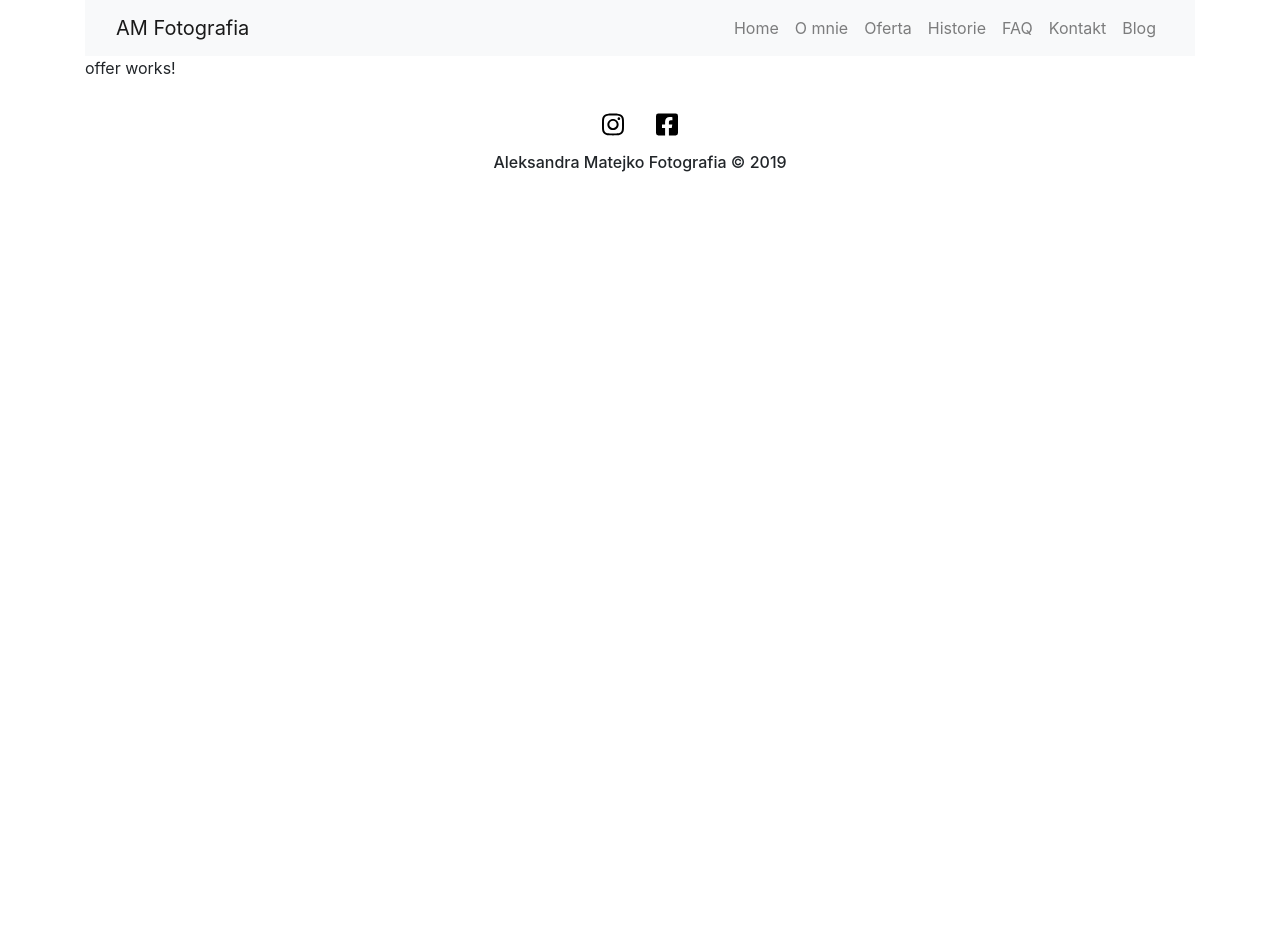
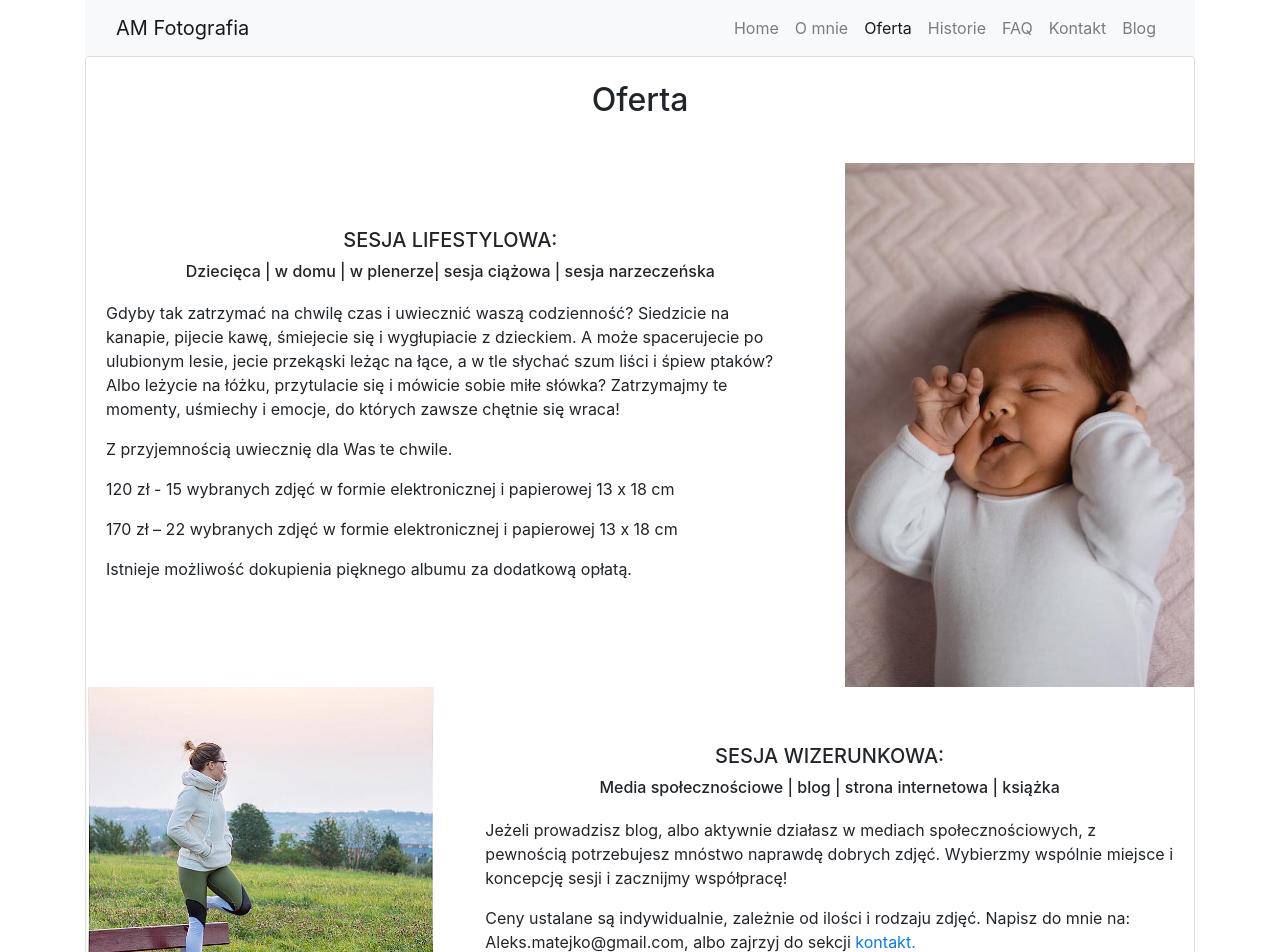
Before and after one commit to MarcinMatejko/foto, an Angular app: page /offer in a window 1280 px wide. Shown: the top 952 px of the page. Before the commit the page ends 800 px from the top, so only its background shows below. Built offline with nearby package versions, Linux system fonts and the light colour scheme.

Commit message:
dodano sekcje oferta

```diff
--- a/src/app/components/about-page/about-page.component.html
+++ b/src/app/components/about-page/about-page.component.html
@@ -17,7 +17,7 @@
         <p class="card-text">Prywatnie jestem żoną, mamą dwóch dziewczynek i sportowym szaleńcem. Uwielbiam chodzić po górach, wspinać się, pić dobrą kawę i czytać mądre książki. Staram się jeść zdrowo, dużo się rozwijać mentalnie i zawodowo i, tak po prostu, być dobrym człowiekiem.</p>
 
         <p class="card-text">Jeśli chcesz umówić się na sesję lub po prostu coś mi powiedzieć, o coś zapytać to zapraszam do kontaktu mailowego – Aleks.matejko@gmail.com, lub sekcji
-            <span><a class="btn-link" routerLink="/contact" target="_blank">kontakt</a></span>.
+            <span><a class="btn-link" routerLink="/contact">kontakt</a></span>.
         Jeśli jesteś ciekawy jak wyglądają moje ostatnie sesje oraz życie prywatne – aktywnie działam na
         <span><a class="btn-link" href="https://www.instagram.com/whataboutbeinghappy/?hl=pl" target="_blank">Instagramie</a></span>
          – whataboutbeinghappy. Od kilku lat również bloguję, o naszej codzienności, dobrym jedzeniu, dzieciach, górach i podróżach – znajdziecie mnie na
--- a/src/app/components/faq/faq.component.html
+++ b/src/app/components/faq/faq.component.html
@@ -4,7 +4,7 @@
     </div>
     <div class="card-body">
       <h4 class="card-text">Tutaj znajdziesz odpowiedzi na kilka z najczęściej zadawanych pytań. Jeżeli nie znajdziesz tutaj zadowalających Cię informacji, to śmiało przejdź do sekcji
-        <span><a class="btn-link" routerLink="/contact" target="_blank">kontakt</a></span> i napisz do mnie wiadomość.</h4>
+        <span><a class="btn-link" routerLink="/contact">kontakt</a></span> i napisz do mnie wiadomość.</h4>
     </div>
   </div>
 
--- a/src/app/components/navbar/navbar.component.html
+++ b/src/app/components/navbar/navbar.component.html
@@ -8,7 +8,7 @@
       <div class="navbar-nav ml-auto">
         <a class="nav-item nav-link" routerLink="/" [routerLinkActive]="['active']" [routerLinkActiveOptions]="{exact: true}">Home</a>
         <a class="nav-item nav-link" routerLink="/about-page" [routerLinkActive]="['active']" [routerLinkActiveOptions]="{exact: true}">O mnie</a>
-        <a routerLink="/offer" class="nav-item nav-link" routerLink="/not-build-page" [routerLinkActive]="['active']" [routerLinkActiveOptions]="{exact: true}">Oferta</a>
+        <a routerLink="/offer" class="nav-item nav-link" [routerLinkActive]="['active']" [routerLinkActiveOptions]="{exact: true}">Oferta</a>
         <a routerLink="/stories" class="nav-item nav-link" routerLink="/not-build-page" [routerLinkActive]="['active']" [routerLinkActiveOptions]="{exact: true}">Historie</a>
         <a class="nav-item nav-link" routerLink="/faq" [routerLinkActive]="['active']" [routerLinkActiveOptions]="{exact: true}">FAQ</a>
         <a class="nav-item nav-link" routerLink="/contact" [routerLinkActive]="['active']" [routerLinkActiveOptions]="{exact: true}">Kontakt</a>
--- a/src/app/components/offer/offer.component.html
+++ b/src/app/components/offer/offer.component.html
@@ -1 +1,54 @@
-<p>offer works!</p>
+<div class="card">
+  <div class="card-title text-center py-4">
+    <h2>Oferta</h2>
+  </div>
+  <div class="row">
+    <div class="col-lg-8 col-md-6 align-self-center">
+      <h5 class="card-subtitle pb-3 text-center">SESJA LIFESTYLOWA:</h5>
+      <h6 class="card-subtitle text-center">Dziecięca | w domu | w plenerze| sesja ciążowa | sesja narzeczeńska</h6>
+      <div class="card-body">
+        <p>Gdyby tak zatrzymać na chwilę czas i uwiecznić waszą codzienność? Siedzicie na kanapie, pijecie
+          kawę, śmiejecie się i wygłupiacie z dzieckiem. A może spacerujecie po ulubionym lesie, jecie przekąski
+          leżąc na łące, a w tle słychać szum liści i śpiew ptaków? Albo leżycie na łóżku, przytulacie się i
+          mówicie sobie miłe słówka? Zatrzymajmy te momenty, uśmiechy i emocje, do których zawsze chętnie
+          się wraca!
+        </p>
+        <p>Z przyjemnością uwiecznię dla Was te chwile.</p>
+        <p>120 zł - 15 wybranych zdjęć w formie elektronicznej i papierowej 13 x 18 cm</p>
+        <p>170 zł – 22 wybranych zdjęć w formie elektronicznej i papierowej 13 x 18 cm</p>
+        <p>Istnieje możliwość dokupienia pięknego albumu za dodatkową opłatą.</p>
+      </div>
+    </div>
+    <div class="col-lg-4 col-md-6">
+      <img src="../../../assets/img/ola/marysia.jpg" alt="moje zdjęcie" class="img-fluid">
+    </div>
+  </div>
+  <div class="row">
+    <div class="d-none d-md-block col-lg-4 col-md-6">
+      <img src="../../../assets/img/ola/ola-3.jpg" alt="moje zdjęcie" class="img-fluid">
+    </div>
+    <div class="col-lg-8 col-md-6 align-self-center">
+      <h5 class="card-subtitle text-center py-3">SESJA WIZERUNKOWA:</h5>
+      <h6 class="card-subtitle text-center">Media społecznościowe | blog | strona internetowa | książka</h6>
+      <div class="card-body">
+        <p>Jeżeli prowadzisz blog, albo aktywnie działasz w mediach społecznościowych, z pewnością
+          potrzebujesz mnóstwo naprawdę dobrych zdjęć. Wybierzmy wspólnie miejsce i koncepcję sesji i
+          zacznijmy współpracę!
+        </p>
+        <p>Ceny ustalane są indywidualnie, zależnie od ilości i rodzaju zdjęć. Napisz do mnie na:
+          Aleks.matejko@gmail.com, albo zajrzyj do sekcji
+          <span><a class="btn-link" routerLink="/contact">kontakt.</a></span>
+        </p>
+      </div>
+    </div>
+    <div class="d-block d-md-none col-lg-4 col-md-6">
+      <img src="../../../assets/img/ola/ola-3.jpg" alt="moje zdjęcie" class="img-fluid">
+    </div>
+  </div>
+  <div class="text-center py-5">
+    <h5>Jeśli masz jakieś pytania zajrzyj do sekcji
+      <span><a class="btn-link" routerLink="/faq">FAQ.</a></span>
+    </h5>
+  </div>
+
+</div>
--- a/src/app/services/questions.service.ts
+++ b/src/app/services/questions.service.ts
@@ -27,7 +27,7 @@ export class QuestionsService {
       },
       {
         question: 'Jak wyglądają sesje lifestylowe w plenerze?',
-        answer: 'Fajnie, sesje wyglądają fajnie.',
+        answer: 'Wybieramy wspólnie lokalizację dogodną dla wszystkich. Może macie jakieś swoje ulubione miejsce, z którym wiążecie przemiłe wspomnienia? Pojedziemy tam wspólnie, będziecie wspominać, rozmawiać, bawić się i co jeszcze tylko chcecie, a ja uwiecznię to na zdjęciach tworząc pamiątkę na całe życie.',
         id: 4
       },
     ]
```
Also changed, not shown: src/assets/img/ola/marysia.jpg (added).
